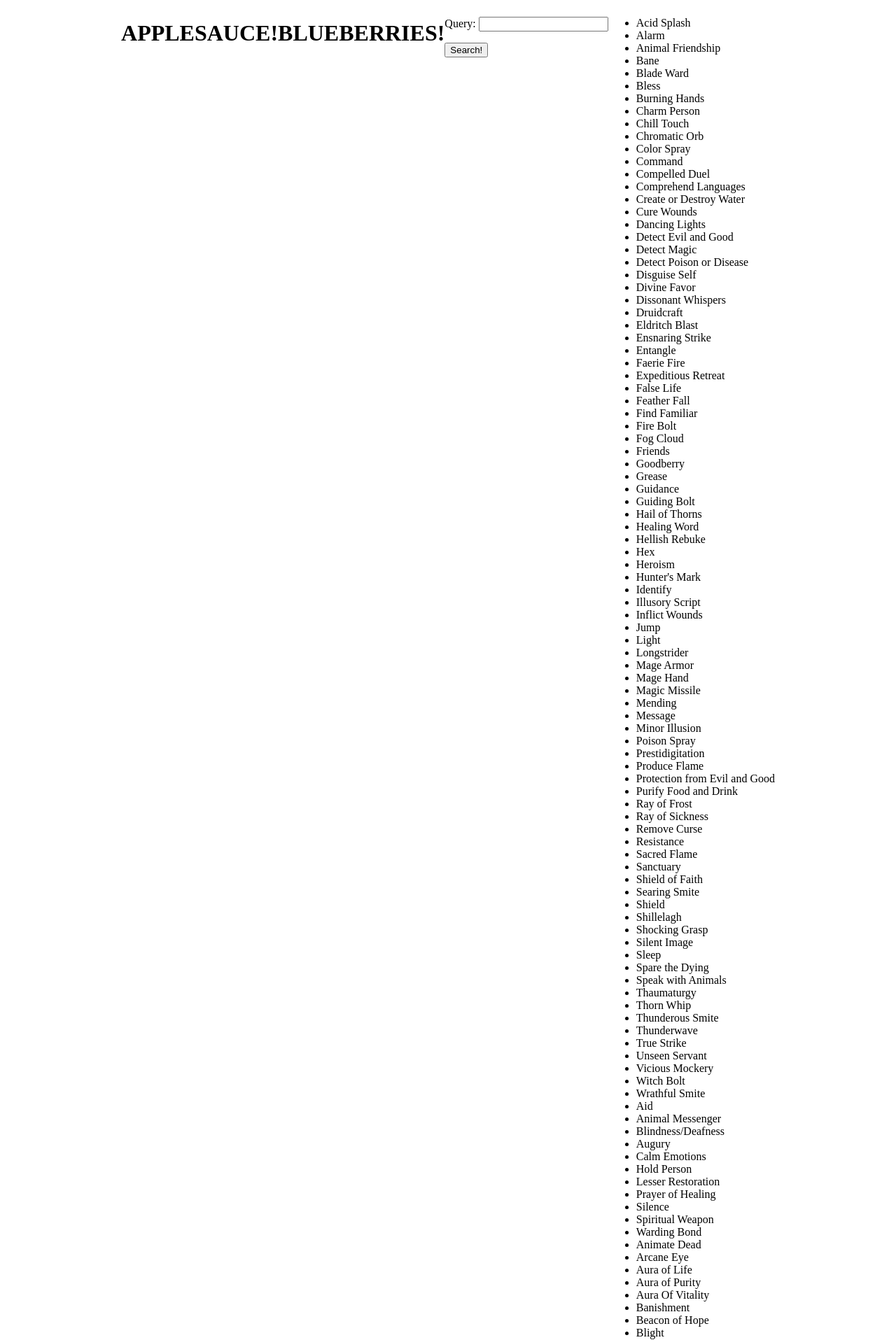
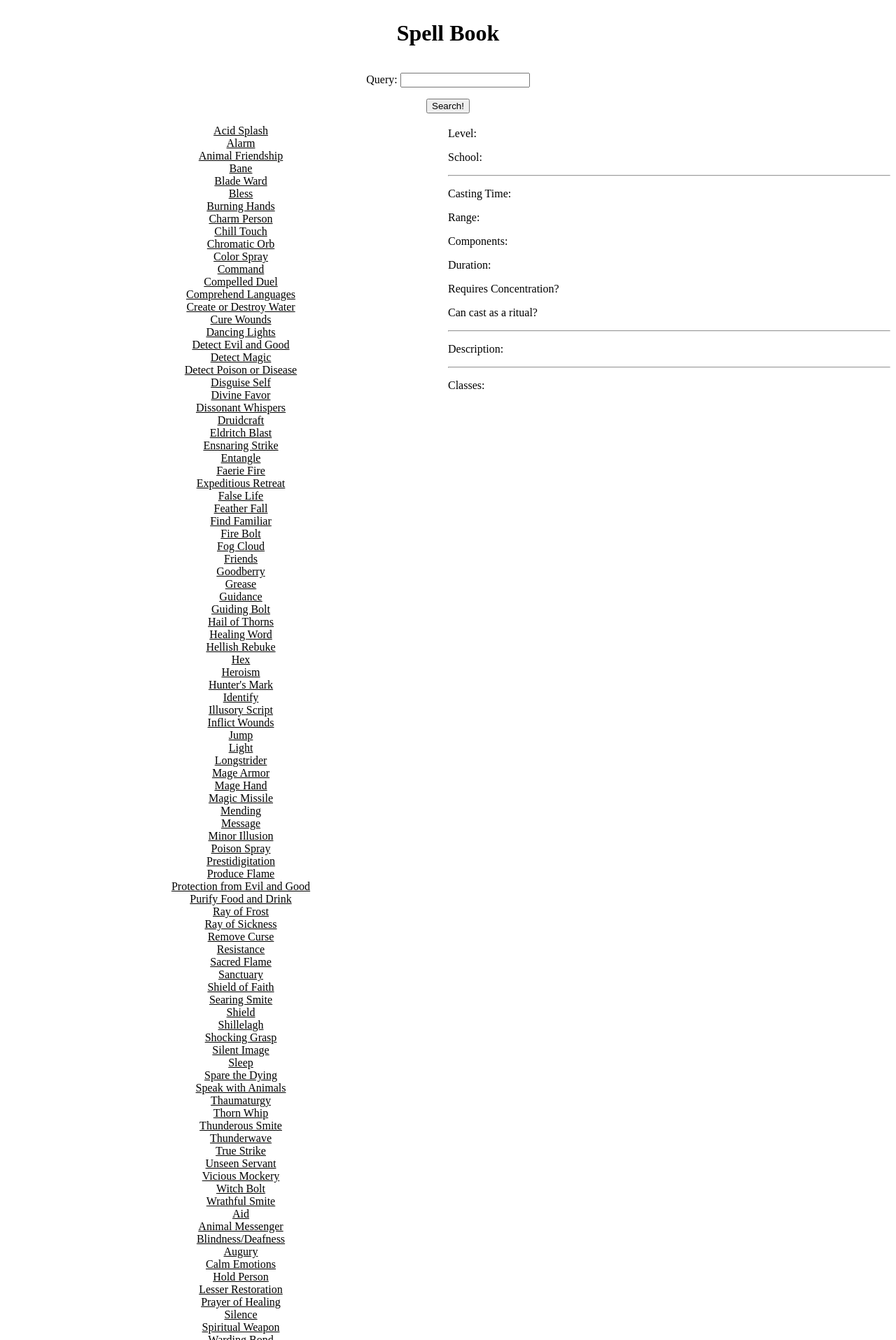
Before and after one commit to awarnes/5E-Character, a Django app: page /spells/ in a window 1280 px wide. Shown: the top 1915 px of the page at 70% size. Run offline with Django 3.2, Linux system fonts and the light colour scheme; data comes from the database, SQL or seed files in the repository; some libraries are stand-ins or nearby versions.

Commit message:
Proof of concept on spell book visual access to database.

```diff
--- a/CSM/CSM/urls.py
+++ b/CSM/CSM/urls.py
@@ -21,9 +21,12 @@
 # Imported Views
 from pages.views import landing
 from pages.views import spell_book
+from pages.views import get_spell_information
 
 urlpatterns = [
     url(r'^admin/', admin.site.urls),
     url(r'^$', landing, name='landing'),
     url(r'^spells/$', spell_book, name='spells'),
+    url(r'^spells/spell_info/$', get_spell_information, name='spell_info'),
+
 ] + static(settings.STATIC_URL, document_root=settings.STATIC_ROOT)
--- a/CSM/pages/static/pages/css/spellbook.css
+++ b/CSM/pages/static/pages/css/spellbook.css
@@ -4,15 +4,34 @@
     flex-wrap: wrap;
 }
 
+#header {
+    order: 0;
+    width: 100%;
+    text-align: center;
+}
+
 #form {
     order: 1;
+    width: 100%;
+    text-align: center;
 }
 
 #list {
     order: 2;
+    width: 50%;
+    text-align: center;
+}
 
+ul {
+    list-style: none;
+}
+
+.list_item {
+    text-decoration: underline;
+    text-color: blue;
 }
 
 #output {
     order: 3;
+    width: 50%;
 }
--- a/CSM/pages/static/pages/js/spellbook.js
+++ b/CSM/pages/static/pages/js/spellbook.js
@@ -2,10 +2,37 @@
  * Created by alexanderwarnes on 3/7/17.
  */
 
-$('li').on('click', function(evt){
-    var $name = $(this).text();
+$(document).ready(function(evt){
 
+    $('.list_item').on('click', function(evt){
+        var $query = $(this).text();
 
+        $.get('/spells/spell_info/', {spell: $query}, function(data){
+
+            $('#name').text(data.name);
+            $('#level').text(data.level);
+            $('#school').text(data.school);
+            $('#cast_time').text(data.cast_time);
+            $('#distance').text(data.distance);
+            $('#components').text(data.raw_materials);
+            $('#duration').text(data.duration);
+
+            if (data.concentration === true) {
+                $('#concentration').text('Yes');
+            } else {
+                $('#concentration').text('No');
+            }
+
+            if (data.ritual === true) {
+                $('#ritual').text('Yes');
+            } else {
+                $('#ritual').text('No');
+            }
+
+            $('#description').text(data.description);
+            $('#available_to').text(data.available_to);
+        });
+    })
 
 
 })
--- a/CSM/pages/views.py
+++ b/CSM/pages/views.py
@@ -1,6 +1,6 @@
 from django.shortcuts import render
 from django.db.models import Q
-from django.http import HttpResponse
+from django.http import JsonResponse
 
 from spells.models import Spell
 from .forms import SearchSpells
@@ -32,6 +32,15 @@
 
     return render(request, 'spellbook.html', context)
 
-# def display_spell(request):
-#
-#     spell
+def get_spell_information(request):
+
+    spell = str()
+
+    if request.method == 'GET':
+        query_spell = request.GET.get('spell')
+        spell = Spell.objects.filter(name__icontains=query_spell)
+
+    return JsonResponse({'name': spell[0].name, 'level': spell[0].level, 'school': spell[0].school, 'cast_time': spell[0].cast_time,
+                         'distance': spell[0].distance, 'components': spell[0].raw_materials, 'duration': spell[0].duration,
+                         'concentration': spell[0].concentration, 'ritual': spell[0].ritual, 'description': spell[0].description,
+                         'available_to': spell[0].available_to})
--- a/CSM/spells/models.py
+++ b/CSM/spells/models.py
@@ -107,6 +107,7 @@
 
         if self.material:
             raw_string += 'M '
+            raw_string += self.specific_materials
 
         return raw_string
 
--- a/CSM/templates/spellbook.html
+++ b/CSM/templates/spellbook.html
@@ -22,6 +22,11 @@
 
 {% endblock %}
 
+{% block header %}
+    <h1 id="header">Spell Book</h1>
+{% endblock %}
+
+
 {% block main %}
 
     <section id="form">
@@ -41,14 +46,27 @@
         <ul>
 
         {% for spell in spells %}
-            <li>{{ spell }}</li>
+            <li class="list_item">{{ spell }}</li>
         {% endfor %}
 
         </ul>
     </section>
 
     <section id="output">
-
+        <h1 id="name"></h1>
+        <p>Level: <span id="level"></span></p>
+        <p>School: <span id="school"></span></p>
+        <hr>
+        <p>Casting Time: <span id="cast_time"></span></p>
+        <p>Range: <span id="distance"></span></p>
+        <p>Components: <span id="components"></span></p>
+        <p>Duration: <span id="duration"></span></p>
+        <p>Requires Concentration? <span id="concentration"></span></p>
+        <p>Can cast as a ritual? <span id="ritual"></span></p>
+        <hr>
+        <p>Description: <span id="description"></span></p>
+        <hr>
+        <p>Classes: <span id="available_to"></span></p>
     </section>
 
 {% endblock %}
@@ -57,3 +75,6 @@
 <script type="text/javascript" src="{% static 'pages/js/spellbook.js' %}"></script>
 
 {% endblock %}
+
+{% block footer %}
+{% endblock %}
```
